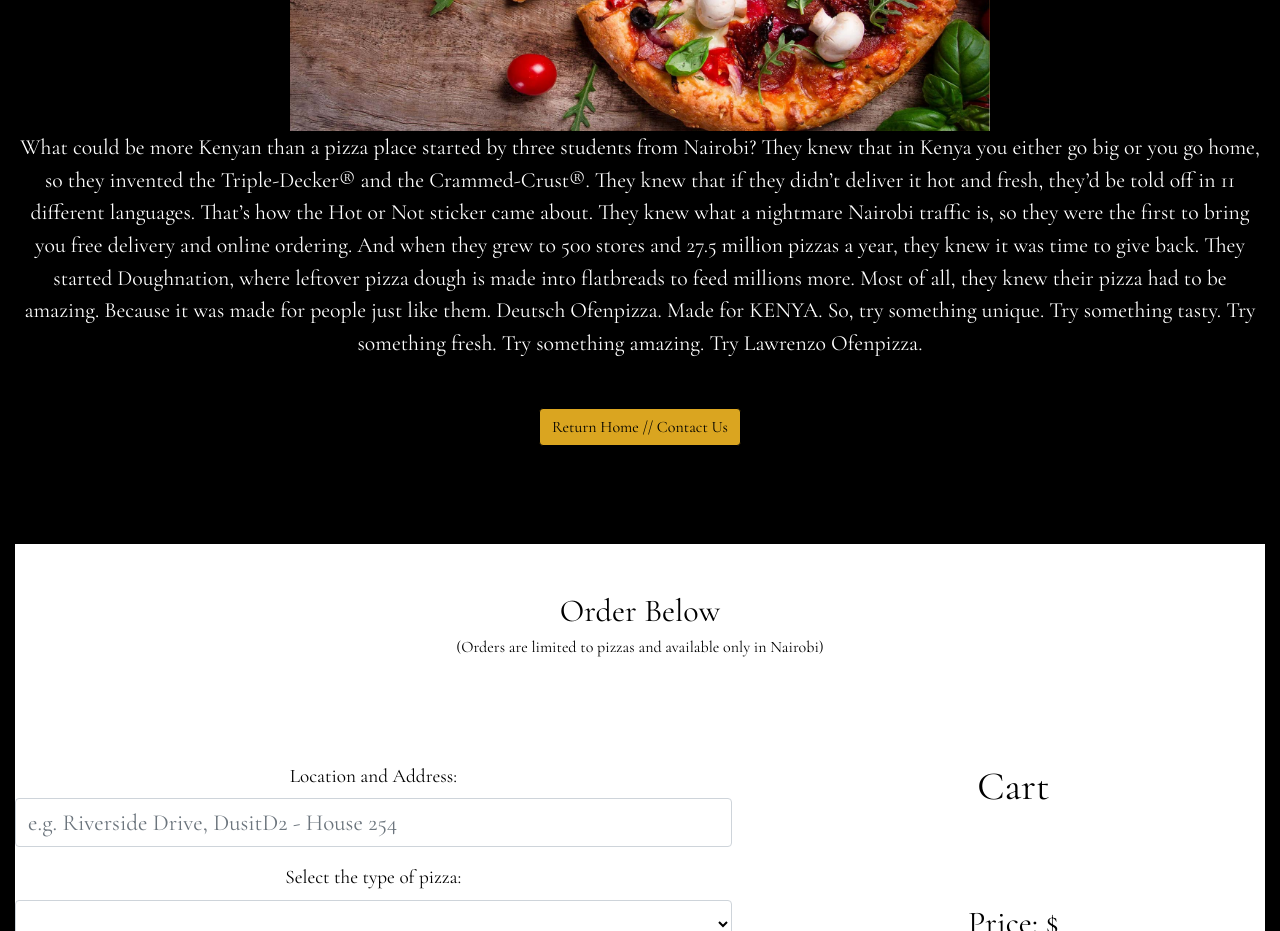
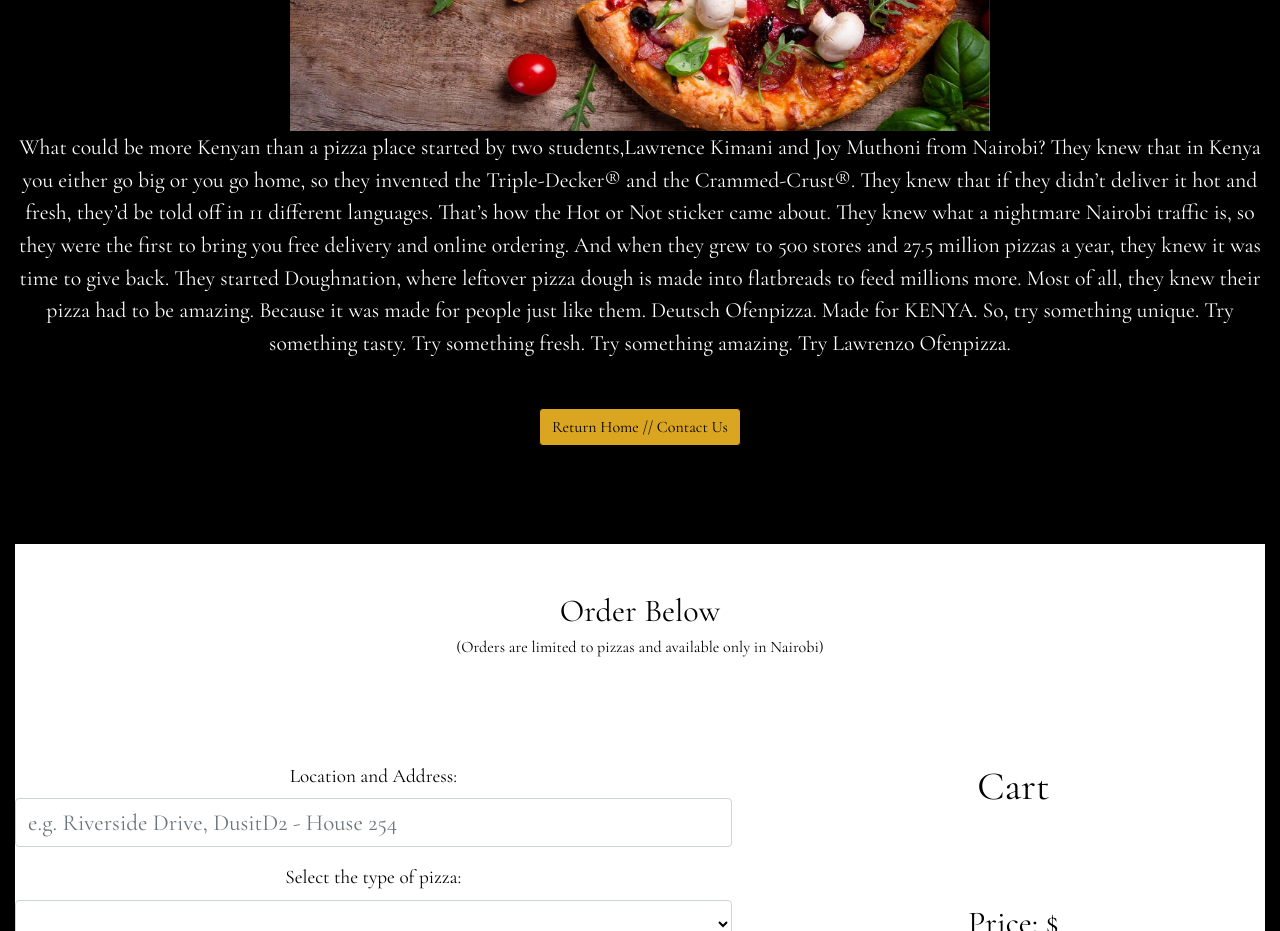
Before and after one commit to lawrencekimani/lawrenzo-ofenpizza, a plain HTML site: page index.html in a window 1280 px wide. Shown: the part 2720-3651 px from the top of the page. Drawn offline with nearby package versions, Linux system fonts and the light colour scheme.

Commit message:
Update index.html
add edited index file

```diff
--- a/index.html
+++ b/index.html
@@ -83,7 +83,7 @@
           <br>
           <img src="img/Blogenium-food-wallpaper2.jpg" width="700" class="img-fluid">
           <br>
-          <p>What could be more Kenyan than a pizza place started by three students from Nairobi? They knew that in Kenya you either go big or you go home, so they invented the Triple-Decker® and the Crammed-Crust®. They knew that if they didn’t deliver it hot and fresh, they’d be told off in 11 different languages. That’s how the Hot or Not sticker came about. They knew what a nightmare Nairobi traffic is, so they were the first to bring you free delivery and online ordering. And when they grew to 500 stores and 27.5 million pizzas a year, they knew it was time to give back. They started Doughnation, where leftover pizza dough is made into flatbreads to feed millions more. Most of all, they knew their pizza had to be amazing. Because it was made for people just like them. Deutsch Ofenpizza. Made for KENYA.
+          <p>What could be more Kenyan than a pizza place started by two students,Lawrence Kimani and Joy Muthoni from Nairobi? They knew that in Kenya you either go big or you go home, so they invented the Triple-Decker® and the Crammed-Crust®. They knew that if they didn’t deliver it hot and fresh, they’d be told off in 11 different languages. That’s how the Hot or Not sticker came about. They knew what a nightmare Nairobi traffic is, so they were the first to bring you free delivery and online ordering. And when they grew to 500 stores and 27.5 million pizzas a year, they knew it was time to give back. They started Doughnation, where leftover pizza dough is made into flatbreads to feed millions more. Most of all, they knew their pizza had to be amazing. Because it was made for people just like them. Deutsch Ofenpizza. Made for KENYA.
 
             So, try something unique.
             Try something tasty.
```
